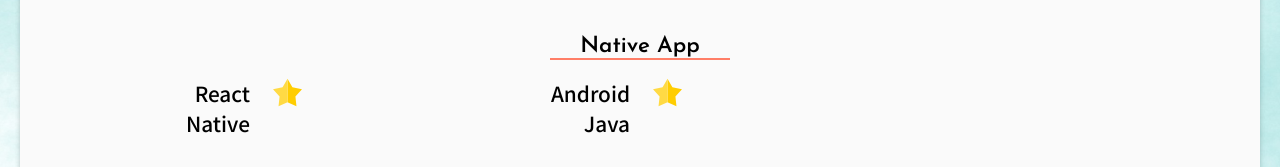
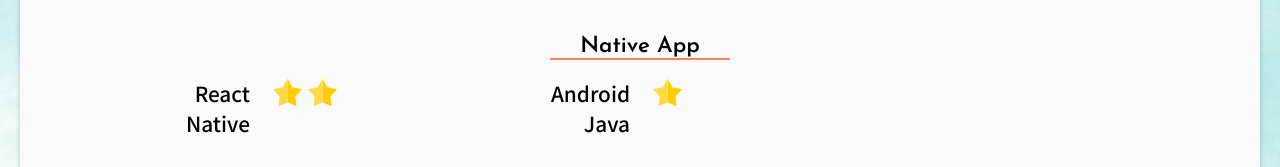
Before and after one commit to git-gen/old-portfolio, a React (Create React App) app: page /skill in a window 1280 px wide. Shown: the part 628-795 px from the top of the page. Built offline with nearby package versions, Linux system fonts and the light colour scheme.

Commit message:
微修正

```diff
--- a/public/index.html
+++ b/public/index.html
@@ -5,7 +5,7 @@
   <link rel="icon" href="%PUBLIC_URL%/favicon.ico" />
   <meta name="viewport" content="width=device-width, initial-scale=1" />
   <meta name="theme-color" content="#000000" />
-  <meta name="description" content="Web site created using create-react-app" />
+  <meta name="description" content="Genki's Portfolio" />
   <link rel="apple-touch-icon" href="logo192.png" />
   <!--
       manifest.json provides metadata used when your web app is installed on a
--- a/src/pages/Skill.jsx
+++ b/src/pages/Skill.jsx
@@ -57,7 +57,7 @@
 
           <div className="skill-main-title"><span>Native App</span></div>
           <div className="skill-main-item">React<br />Native</div>
-          <div className="skill-main-rating"><Rating rate={1} /></div>
+          <div className="skill-main-rating"><Rating rate={2} /></div>
           <div className="skill-main-item">Android<br />Java</div>
           <div className="skill-main-rating"><Rating rate={1} /></div>
 
```
